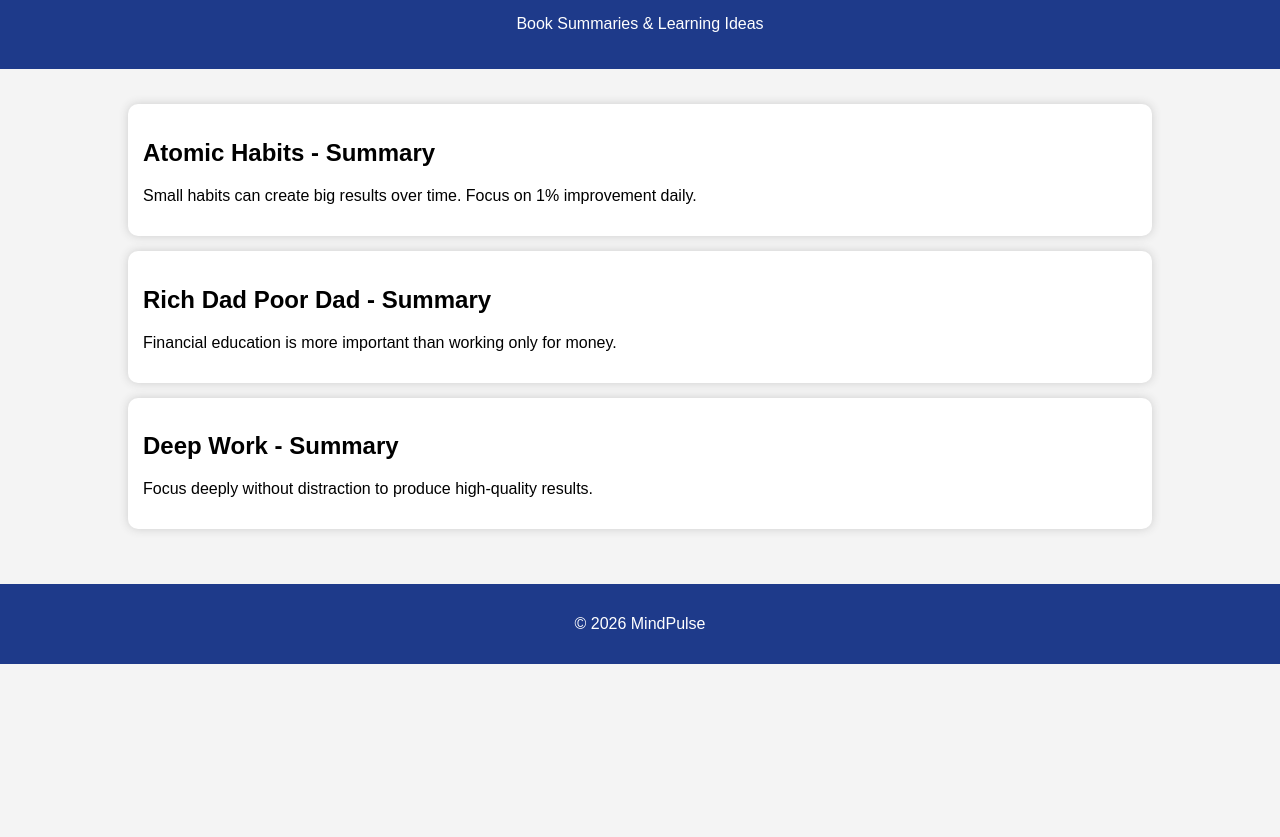
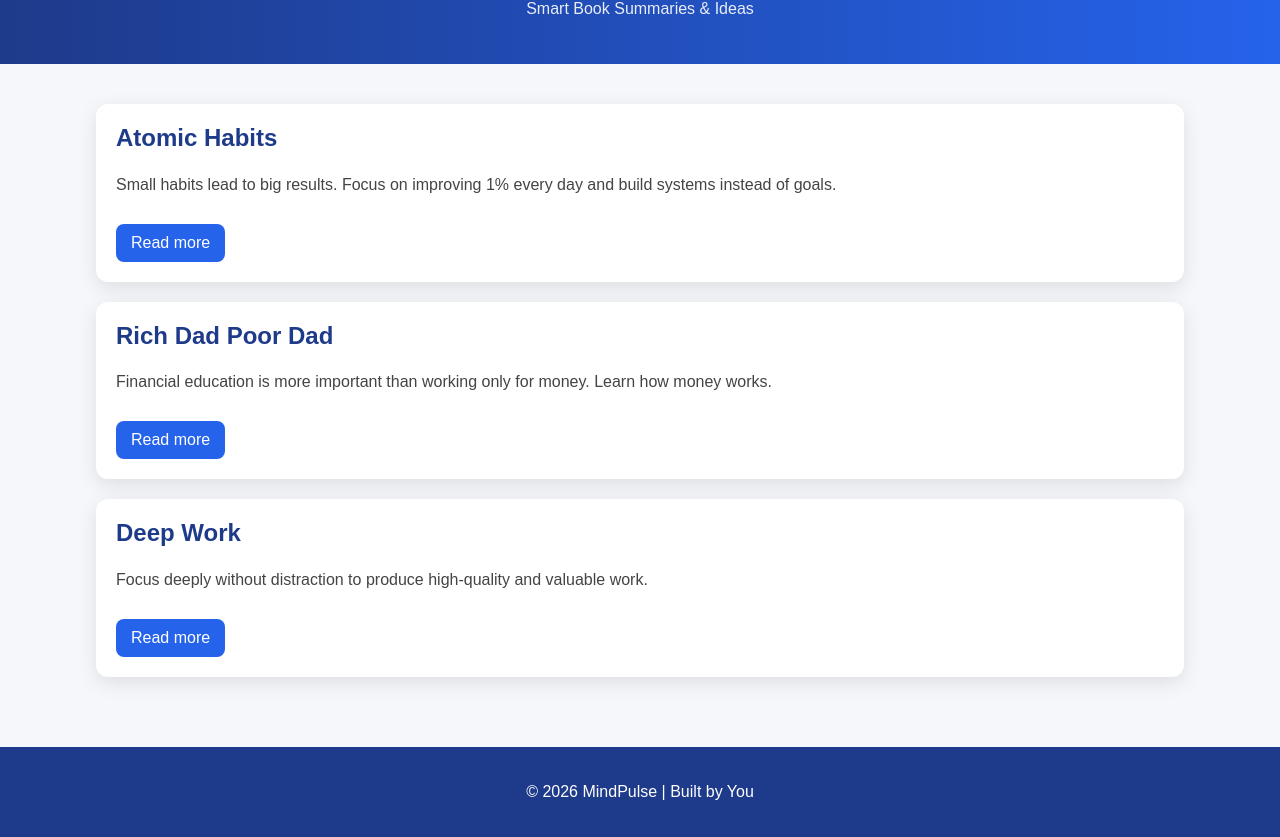
Before and after one commit to anm-oss/my-site, a plain HTML site: page index.html in a window 1280 px wide. Shown: the part 85-922 px from the top of the page. Before the commit the page ends 800 px from the top, so only its background shows below. Drawn offline with Linux system fonts and the light colour scheme.

Commit message:
index.html

```diff
--- a/index.html
+++ b/index.html
@@ -7,38 +7,82 @@
 
 <style>
 body {
-    font-family: Arial;
     margin: 0;
-    background: #f4f4f4;
+    font-family: Arial, sans-serif;
+    background: #f5f7fb;
 }
 
+/* Header */
 header {
-    background: #1e3a8a;
+    background: linear-gradient(90deg, #1e3a8a, #2563eb);
     color: white;
-    padding: 20px;
+    padding: 30px;
     text-align: center;
 }
 
+header h1 {
+    margin: 0;
+    font-size: 40px;
+}
+
+header p {
+    margin-top: 10px;
+    opacity: 0.9;
+}
+
+/* Container */
 .container {
-    width: 80%;
+    width: 85%;
     margin: auto;
     padding: 20px;
 }
 
+/* Card */
 .card {
     background: white;
-    padding: 15px;
-    margin: 15px 0;
-    border-radius: 10px;
-    box-shadow: 0px 0px 10px #ccc;
+    padding: 20px;
+    margin: 20px 0;
+    border-radius: 12px;
+    box-shadow: 0 6px 20px rgba(0,0,0,0.1);
+    transition: 0.3s;
 }
 
+.card:hover {
+    transform: translateY(-5px);
+}
+
+.card h2 {
+    margin-top: 0;
+    color: #1e3a8a;
+}
+
+.card p {
+    color: #444;
+    line-height: 1.6;
+}
+
+/* Button */
+.btn {
+    display: inline-block;
+    margin-top: 10px;
+    padding: 10px 15px;
+    background: #2563eb;
+    color: white;
+    text-decoration: none;
+    border-radius: 8px;
+}
+
+.btn:hover {
+    background: #1e3a8a;
+}
+
+/* Footer */
 footer {
     text-align: center;
-    padding: 15px;
+    padding: 20px;
     background: #1e3a8a;
     color: white;
-    margin-top: 20px;
+    margin-top: 30px;
 }
 </style>
 
@@ -48,30 +92,33 @@ footer {
 
 <header>
     <h1>MindPulse</h1>
-    <p>Book Summaries & Learning Ideas</p>
+    <p>Smart Book Summaries & Ideas</p>
 </header>
 
 <div class="container">
 
     <div class="card">
-        <h2>Atomic Habits - Summary</h2>
-        <p>Small habits can create big results over time. Focus on 1% improvement daily.</p>
+        <h2>Atomic Habits</h2>
+        <p>Small habits lead to big results. Focus on improving 1% every day and build systems instead of goals.</p>
+        <a href="#" class="btn">Read more</a>
     </div>
 
     <div class="card">
-        <h2>Rich Dad Poor Dad - Summary</h2>
-        <p>Financial education is more important than working only for money.</p>
+        <h2>Rich Dad Poor Dad</h2>
+        <p>Financial education is more important than working only for money. Learn how money works.</p>
+        <a href="#" class="btn">Read more</a>
     </div>
 
     <div class="card">
-        <h2>Deep Work - Summary</h2>
-        <p>Focus deeply without distraction to produce high-quality results.</p>
+        <h2>Deep Work</h2>
+        <p>Focus deeply without distraction to produce high-quality and valuable work.</p>
+        <a href="#" class="btn">Read more</a>
     </div>
 
 </div>
 
 <footer>
-    <p>© 2026 MindPulse</p>
+    <p>© 2026 MindPulse | Built by You</p>
 </footer>
 
 </body>
```
